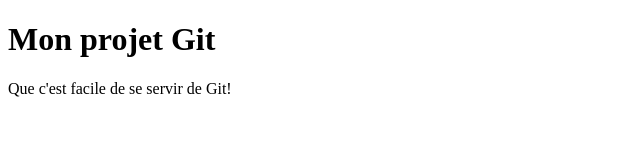
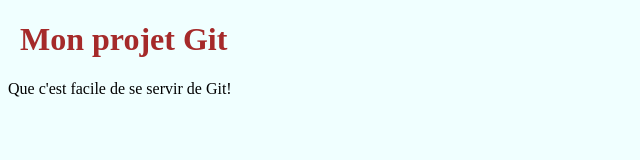
Before and after one commit to MatthieuCodabee/mon_premier_git, a plain HTML site: page index.html in a window 1280 px wide. Shown: the whole page, without its empty margins (0-640 px from the left). Drawn offline with Linux system fonts and the light colour scheme.

Commit message:
ajout du CSS

```diff
--- a/index.html
+++ b/index.html
@@ -4,6 +4,7 @@
         <meta charset="utf-8">
         <meta name="viewport" content="width=device-width">
         <title>Mon projet Git</title>
+        <link rel="stylesheet" href="styles.css">
     </head>
     <body>
         <h1>Mon projet Git</h1>
--- /dev/null
+++ b/styles.css
@@ -0,0 +1,8 @@
+body {
+    background-color: azure;
+}
+
+h1 {
+    color: brown;
+    margin-left: 12px;
+}
```
